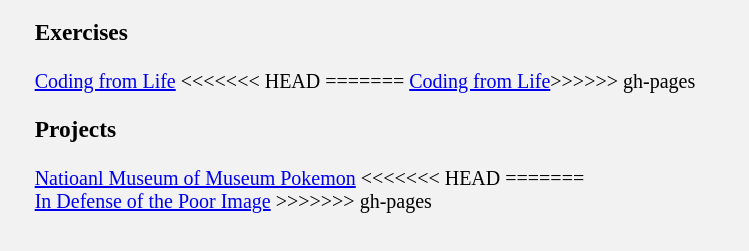
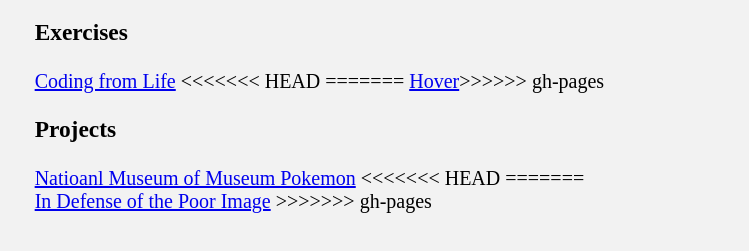
Before and after one commit to bpeng1111/Interactive2, a plain HTML site: page index.html in a window 1280 px wide. Shown: the part 147-398 px from the top of the page, without its empty margins (0-749 px from the left). Drawn offline with Linux system fonts and the light colour scheme; a web font is replaced by a local one.

Commit message:
update the name

```diff
--- a/index.html
+++ b/index.html
@@ -18,7 +18,7 @@
       		<a href="Exercise/Codingfromlife/index.html" target="blank">Coding from Life</a>
 <<<<<<< HEAD
 =======
-          <a href="Exercise/Hover/index.html" target="blank">Coding from Life</a
+          <a href="Exercise/Hover/index.html" target="blank">Hover</a
 >>>>>>> gh-pages
    		 </div>
    		<div id="projects">
```
